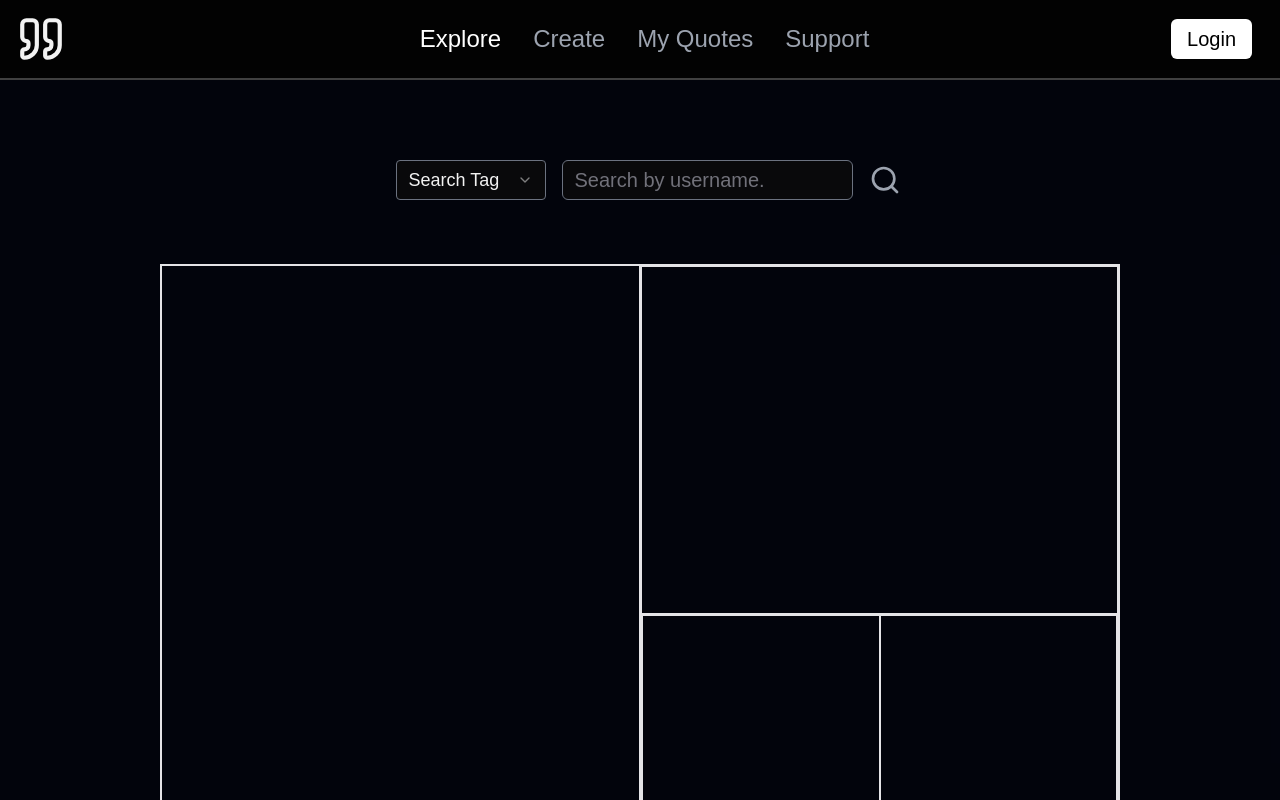
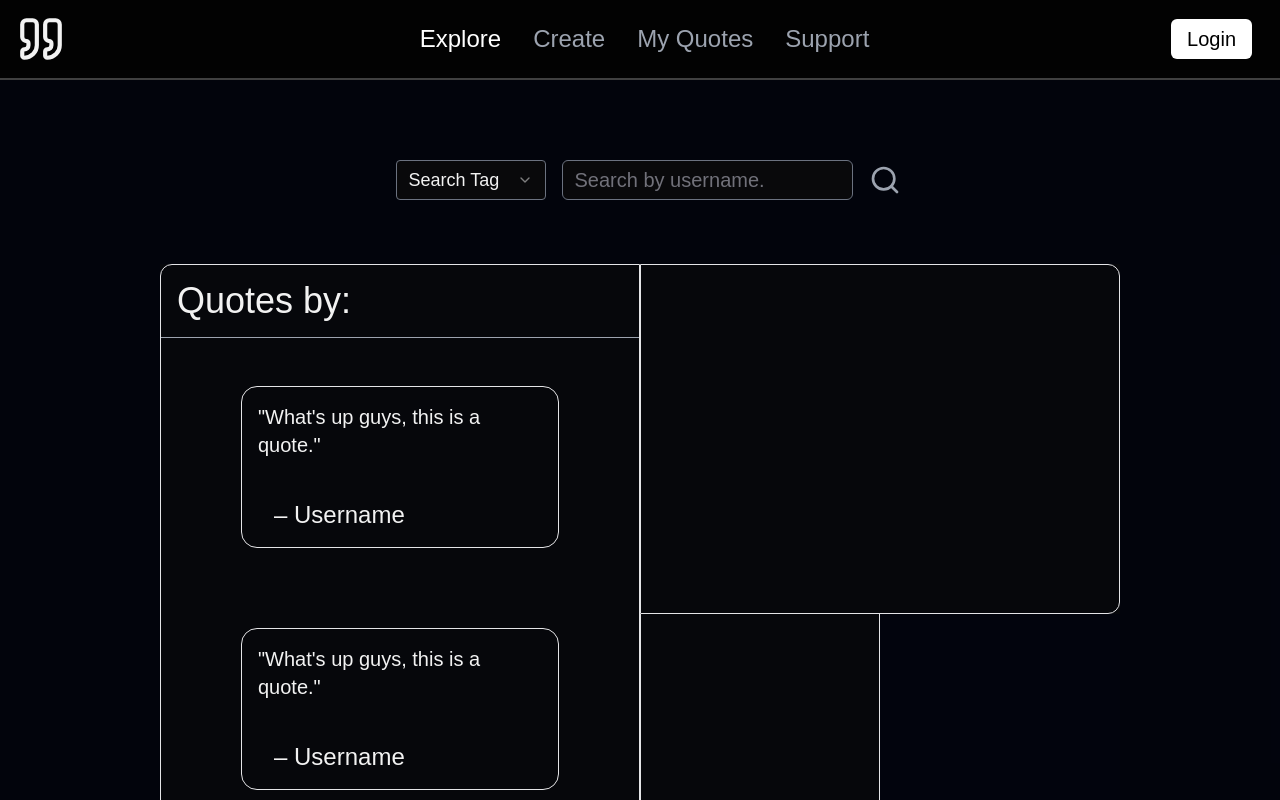
Before and after one commit to ZVKubajak/Quoteful, a React (Vite) app in the folder client/: page /explore in a window 1280 px wide. Shown: the top 800 px of the page. Built offline with nearby package versions, Linux system fonts and the light colour scheme.

Commit message:
Created Scroll Area For Quotes

```diff
--- a/client/package.json
+++ b/client/package.json
@@ -13,6 +13,7 @@
     "@hookform/resolvers": "^3.10.0",
     "@radix-ui/react-label": "^2.1.1",
     "@radix-ui/react-navigation-menu": "^1.2.3",
+    "@radix-ui/react-scroll-area": "^1.2.2",
     "@radix-ui/react-select": "^2.1.4",
     "@radix-ui/react-slot": "^1.1.1",
     "axios": "^1.7.9",
--- /dev/null
+++ b/client/src/components/ui/scroll-area.tsx
@@ -0,0 +1,46 @@
+import * as React from "react"
+import * as ScrollAreaPrimitive from "@radix-ui/react-scroll-area"
+
+import { cn } from "@/lib/utils"
+
+const ScrollArea = React.forwardRef<
+  React.ElementRef<typeof ScrollAreaPrimitive.Root>,
+  React.ComponentPropsWithoutRef<typeof ScrollAreaPrimitive.Root>
+>(({ className, children, ...props }, ref) => (
+  <ScrollAreaPrimitive.Root
+    ref={ref}
+    className={cn("relative overflow-hidden", className)}
+    {...props}
+  >
+    <ScrollAreaPrimitive.Viewport className="h-full w-full rounded-[inherit]">
+      {children}
+    </ScrollAreaPrimitive.Viewport>
+    <ScrollBar />
+    <ScrollAreaPrimitive.Corner />
+  </ScrollAreaPrimitive.Root>
+))
+ScrollArea.displayName = ScrollAreaPrimitive.Root.displayName
+
+const ScrollBar = React.forwardRef<
+  React.ElementRef<typeof ScrollAreaPrimitive.ScrollAreaScrollbar>,
+  React.ComponentPropsWithoutRef<typeof ScrollAreaPrimitive.ScrollAreaScrollbar>
+>(({ className, orientation = "vertical", ...props }, ref) => (
+  <ScrollAreaPrimitive.ScrollAreaScrollbar
+    ref={ref}
+    orientation={orientation}
+    className={cn(
+      "flex touch-none select-none transition-colors",
+      orientation === "vertical" &&
+        "h-full w-2.5 border-l border-l-transparent p-[1px]",
+      orientation === "horizontal" &&
+        "h-2.5 flex-col border-t border-t-transparent p-[1px]",
+      className
+    )}
+    {...props}
+  >
+    <ScrollAreaPrimitive.ScrollAreaThumb className="relative flex-1 rounded-full bg-border" />
+  </ScrollAreaPrimitive.ScrollAreaScrollbar>
+))
+ScrollBar.displayName = ScrollAreaPrimitive.ScrollAreaScrollbar.displayName
+
+export { ScrollArea, ScrollBar }
--- a/client/src/pages/Explore.tsx
+++ b/client/src/pages/Explore.tsx
@@ -12,6 +12,8 @@
   SelectTrigger,
   SelectValue,
 } from "@/components/ui/select";
+import { Badge } from "@/components/ui/badge";
+import { ScrollArea } from "@/components/ui/scroll-area";
 
 type Tag = keyof typeof tagStyles;
 
@@ -59,18 +61,127 @@
         </div>
       </div>
 
-      <div id="explore-container" className="flex border h-[700px] mx-40 my-16">
-        <div id="container-left" className="w-1/2 border"></div>
-        <div id="container-right" className="w-1/2 border">
-          <div id="container-right-top" className="h-1/2 border"></div>
-          <div id="container-right-bottom" className="flex h-1/2 border">
+      <div
+        id="explore-container"
+        className="flex h-[700px] mx-40 my-16 bg-neutral-950/50"
+      >
+        <div
+          id="container-left"
+          className="flex flex-col w-1/2 border rounded-l-xl"
+        >
+          <div id="current-search" className="border-b border-gray-400">
+            <p className="text-4xl p-4">Quotes by:</p>
+          </div>
+          <ScrollArea className="flex-grow px-20">
+            <div className="space-y-20 py-12">
+              <div
+                id="searched-quote-container"
+                className="border rounded-2xl text-xl p-4"
+              >
+                <p className="text-clip overflow-hidden">
+                  "What's up guys, this is a quote."
+                </p>
+                <div className="flex mt-10 mx-4">
+                  <div className="flex w-3/5">
+                    <h2 className="text-2xl">– Username</h2>
+                  </div>
+
+                  {tag && (
+                    <div className="flex justify-end w-2/5">
+                      <Badge
+                        className={`border-2 rounded-lg text-lg ${tagStyles[tag]}`}
+                      >
+                        {tag}
+                      </Badge>
+                    </div>
+                  )}
+                </div>
+              </div>
+              <div
+                id="searched-quote-container"
+                className="border rounded-2xl text-xl p-4"
+              >
+                <p className="text-clip overflow-hidden">
+                  "What's up guys, this is a quote."
+                </p>
+                <div className="flex mt-10 mx-4">
+                  <div className="flex w-3/5">
+                    <h2 className="text-2xl">– Username</h2>
+                  </div>
+
+                  {tag && (
+                    <div className="flex justify-end w-2/5">
+                      <Badge
+                        className={`border-2 rounded-lg text-lg ${tagStyles[tag]}`}
+                      >
+                        {tag}
+                      </Badge>
+                    </div>
+                  )}
+                </div>
+              </div>
+              <div
+                id="searched-quote-container"
+                className="border rounded-2xl text-xl p-4"
+              >
+                <p className="text-clip overflow-hidden">
+                  "What's up guys, this is a quote."
+                </p>
+                <div className="flex mt-10 mx-4">
+                  <div className="flex w-3/5">
+                    <h2 className="text-2xl">– Username</h2>
+                  </div>
+
+                  {tag && (
+                    <div className="flex justify-end w-2/5">
+                      <Badge
+                        className={`border-2 rounded-lg text-lg ${tagStyles[tag]}`}
+                      >
+                        {tag}
+                      </Badge>
+                    </div>
+                  )}
+                </div>
+              </div>
+              <div
+                id="searched-quote-container"
+                className="border rounded-2xl text-xl p-4"
+              >
+                <p className="text-clip overflow-hidden">
+                  "What's up guys, this is a quote."
+                </p>
+                <div className="flex mt-10 mx-4">
+                  <div className="flex w-3/5">
+                    <h2 className="text-2xl">– Username</h2>
+                  </div>
+
+                  {tag && (
+                    <div className="flex justify-end w-2/5">
+                      <Badge
+                        className={`border-2 rounded-lg text-lg ${tagStyles[tag]}`}
+                      >
+                        {tag}
+                      </Badge>
+                    </div>
+                  )}
+                </div>
+              </div>
+            </div>
+          </ScrollArea>
+        </div>
+        <div id="container-right" className="w-1/2">
+          <div
+            id="container-right-top"
+            className="h-1/2 border rounded-r-xl"
+          ></div>
+          <div id="container-right-bottom" className="flex h-1/2">
             <div
               id="container-right-bottom-left"
-              className="w-1/2 border"
+              className="w-1/2 border-x border-b rounded-br-lg"
             ></div>
             <div
               id="container-right-bottom-right"
-              className="w-1/2 border"
+              className="w-1/2 bg-[#02040D]"
             ></div>
           </div>
         </div>
--- a/client/src/pages/subCreate/Write.tsx
+++ b/client/src/pages/subCreate/Write.tsx
@@ -10,7 +10,6 @@
 import Swal from "sweetalert2";
 import tagStyles from "@/lib/tagStyles";
 import IconBar from "@/components/IconBar";
-import { ExternalLink } from "lucide-react";
 import { Button } from "@/components/ui/button";
 import { Textarea } from "@/components/ui/textarea";
 import {
@@ -211,12 +210,11 @@
 
         <section id="quote-preview" className="w-1/2 px-32 py-20">
           <div className="w-full border rounded-2xl text-xl p-4">
-            <p className="text-clip overflow-hidden">{content}</p>
+            <p className="text-clip overflow-hidden">"{content}"</p>
 
             <div className="flex mt-10 mx-4">
               <div className="flex w-3/5">
                 <h2 className="text-2xl">– {username}</h2>
-                <ExternalLink size={20} className="ml-3" />
               </div>
 
               {tag && (
```
Also changed, not shown: 1 other file (tests, documents, lock files or other folders).
